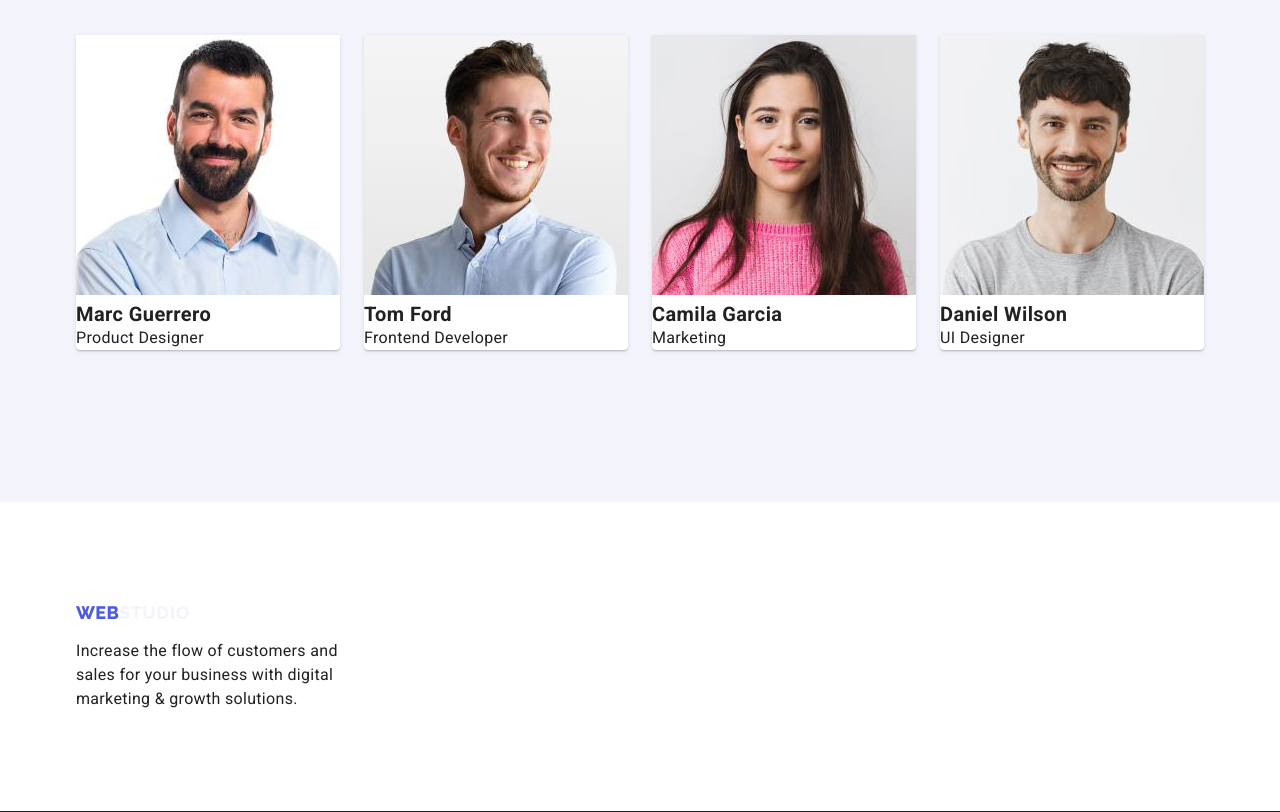
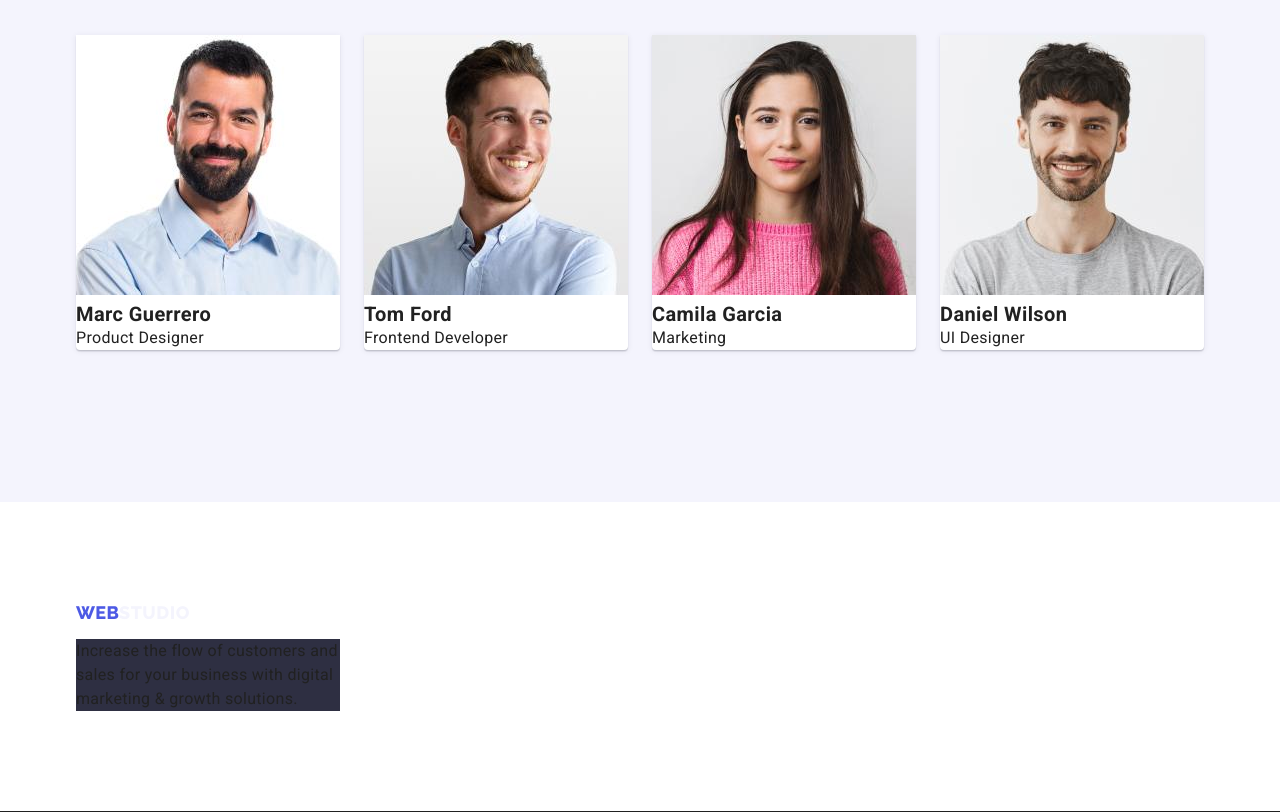
Before and after one commit to SilonDKing/goit-markup-hw-03, a plain HTML site: page index.html in a window 1280 px wide. Shown: the part 1697-2509 px from the top of the page. Drawn offline with Linux system fonts and the light colour scheme.

Commit message:
Update style.css

```diff
--- a/css/style.css
+++ b/css/style.css
@@ -359,6 +359,7 @@ background-color: var(--button-color-hover);
 .place-footer {
     font-size: 16px;
     line-height: 1.5;
+    background-color: var(--navyblue, #2E2F42);
 }
 
 .footertext-style {
```
